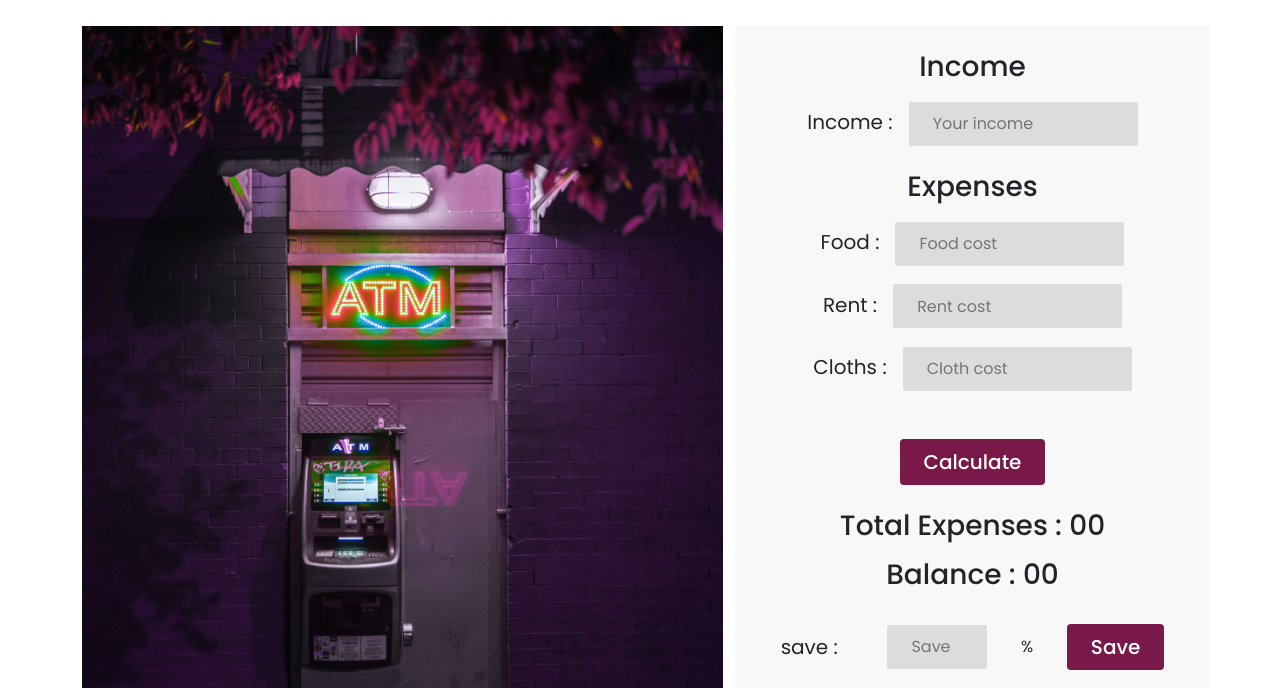
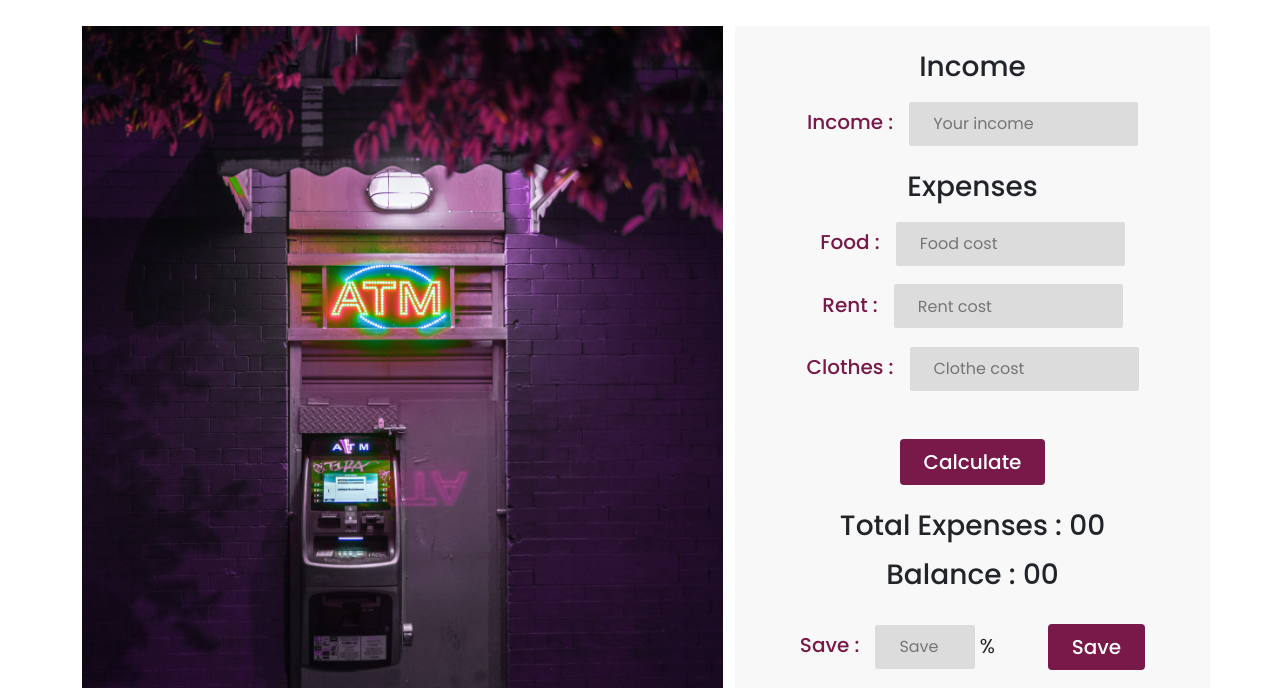
Before and after one commit to AbuKausar007/bank-balance-assignment-5, a plain HTML site: page index.html in a window 1280 px wide. Shown: the part 112-800 px from the top of the page. Drawn offline with nearby package versions, Linux system fonts and the light colour scheme.

Commit message:
extra code delete

```diff
--- a/css/style.css
+++ b/css/style.css
@@ -33,6 +33,8 @@ body{
 }
 .input-text{
     font-size: 20px;
+    color: #791949;
+    font-weight: 500;
 }
 .common-heading{
     font-weight: 500;
--- a/index.html
+++ b/index.html
@@ -34,7 +34,7 @@
 
             <label class="input-text pt-4" for="rent-box">Rent :  </label><input id="rent-box" class="input-filed ms-3 px-4" type="text" placeholder="Rent cost"> <br>
 
-            <label class="input-text pt-4" for="cloth-box">Cloths :  </label><input id="cloth-box" class="input-filed ms-3 px-4" type="text" placeholder="Cloth cost">
+            <label class="input-text pt-4" for="cloth-box">Clothes :  </label><input id="cloth-box" class="input-filed ms-3 px-4" type="text" placeholder="Clothe cost">
 
             <div>
                 <button id="calc-btn" class="mt-5 py-2 px-4 rounded fs-5  button">Calculate</button>
@@ -44,7 +44,9 @@
             <h3 class="common-heading pt-2 ">Balance : <span id="balance">00</span></h3>
 
             <div class="d-flex justify-content-evenly align-items-center pt-4">
-                <label class="input-text" for="save-box">save :  </label><input id="save-box" class="save-filed ms-3 px-4" type="text" placeholder="Save"> <span>%</span> <button class="button py-2 px-4 rounded fs-5" id="save-btn">Save</button>
+                <div>
+                    <label class="input-text" for="save-box">Save :  </label><input id="save-box" class="save-filed ms-3 px-4" type="text" placeholder="Save"> <span class="fs-5">%</span>
+                </div> <button class="button py-2 px-4 rounded fs-5" id="save-btn">Save</button>
             </div>
             <div class="pt-4">
                 <h3 class=" common-heading">Saving Amount : <span id="saving-amount">00</span></h3>
--- a/js/app.js
+++ b/js/app.js
@@ -2,7 +2,6 @@ function inputField(fieldId){
     const fieldBox = document.getElementById(fieldId);
     const inputAmount = parseFloat(fieldBox.value);
     fieldBox.value = '';
-    console.log(inputAmount);
     return inputAmount;
 
 }
@@ -10,25 +9,13 @@ function inputField(fieldId){
 
 // event handler for calculate button
 document.getElementById('calc-btn').addEventListener('click', function(){
-     //const incomeField = document.getElementById('income-box');
-    // const incomeAmount = parseFloat(incomeField.value);
-    // incomeField.value = '';
+
     const incomeAmount = inputField('income-box');
 
-    // const foodField = document.getElementById('food-box');
-    // const foodAmount = parseFloat(foodField.value);
-    // foodField.value = '';
     const foodAmount = inputField('food-box');
 
-    // const rentField = document.getElementById('rent-box');
-    // const rentAmount = parseFloat(rentField.value);
-    // rentField.value = '';
     const rentAmount = inputField('rent-box');
 
-
-    // const clothField = document.getElementById('cloth-box');
-    // const clothAmount = parseFloat(clothField.value);
-    // clothField.value = '';
     const clothAmount = inputField('cloth-box');
 
     const totalExpensesField = document.getElementById('total-expenses');
@@ -45,7 +32,7 @@ document.getElementById('calc-btn').addEventListener('click', function(){
     document.getElementById('save-btn').addEventListener('click',function(){
     const percentField = document.getElementById('save-box');
     const percentToGet = parseFloat(percentField.value);
-    const savingAmount = (percentToGet/100) * totalBalanceAfterExpense;
+    const savingAmount = (percentToGet/100) * incomeAmount;
     console.log(savingAmount);
 
     const savingField = document.getElementById('saving-amount');
```
